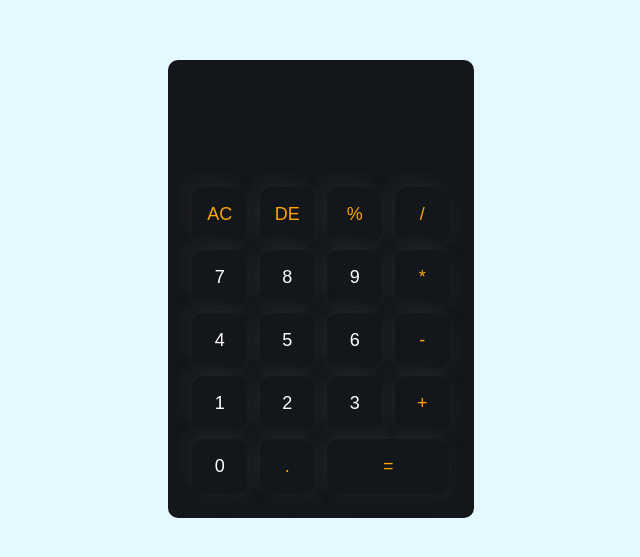
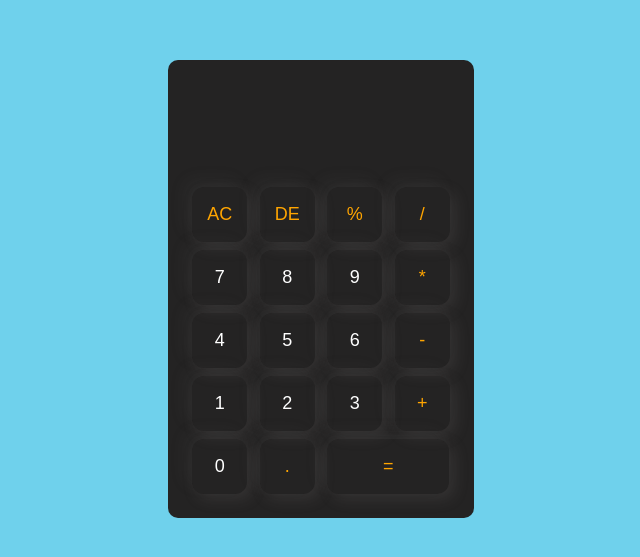
Before and after one commit to SaiCher21/Calculator, a plain HTML site: page index.html in a window 1280 px wide. Shown: the part 111-668 px from the top of the page, without its empty margins (319-959 px from the left). Drawn offline with Linux system fonts and the light colour scheme.

Commit message:
changes made

```diff
--- a/style.css
+++ b/style.css
@@ -8,14 +8,14 @@
 .container{
     width:100%;
     height:100vh;
-    background-color: #e3f9ff;
+    background-color: #6fd1ec;
     display:flex;
     align-items:center;
     justify-content:center;
 }
 
 .calculator{
-    background:#13161b;
+    background:#242323;
     padding:20px;
     border-radius:10px;
 }
@@ -31,8 +31,8 @@
     color:white;
     margin:4px;
     cursor:pointer;
-    transition:0.1s solid grey;
-    box-shadow:-8px -8px 15px rgba(116, 105, 105, 0.1), 5px 5px 15px rgba(59, 58, 58, 0.2)
+    /* transition:0.1s solid rgb(228, 216, 216); */
+    box-shadow:-8px -8px 15px rgba(99, 96, 96, 0.1), 5px 5px 15px rgba(126, 120, 120, 0.2)
 }
 
 form .display{
```
